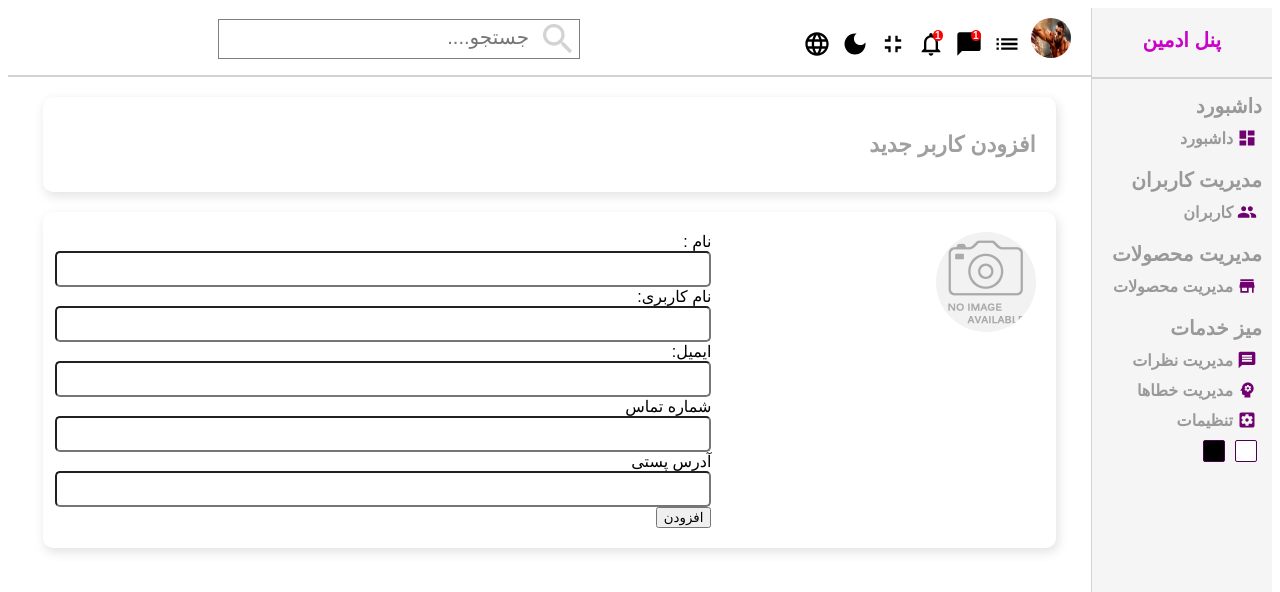
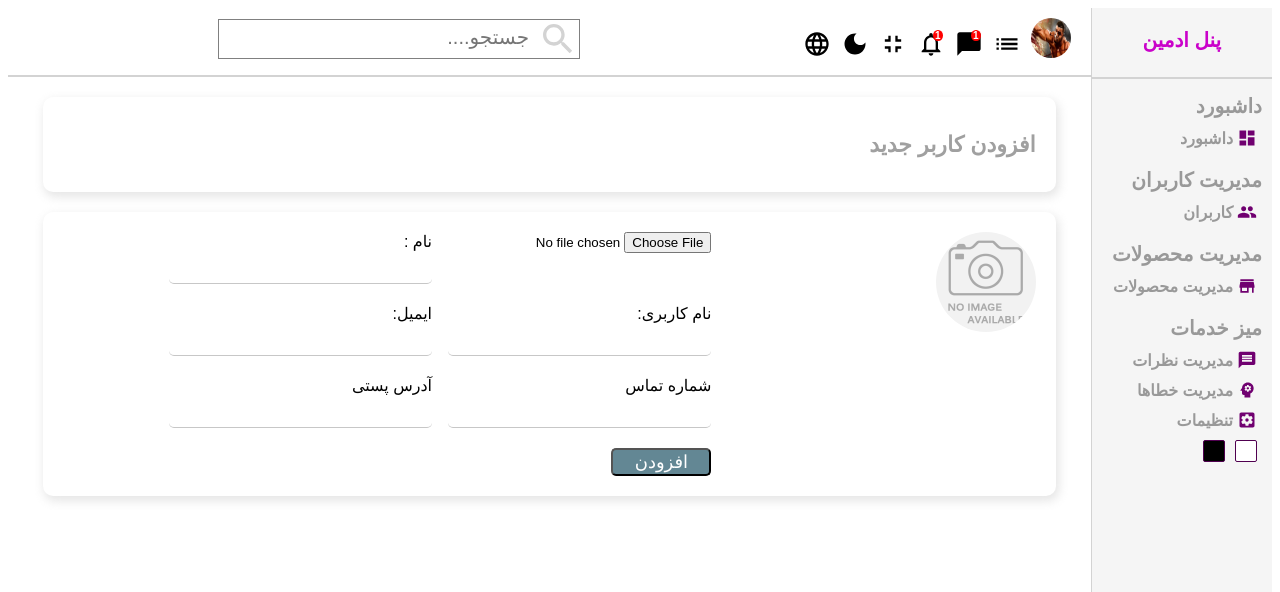
Before and after one commit to AmirHabibzadeh1377/ReactPanelAdmin, a React (Create React App) app: page /users/new in a window 1280 px wide. Shown: the top 592 px of the page. Built offline with nearby package versions, Linux system fonts and the light colour scheme.

Commit message:
changes in the new users form

```diff
--- a/src/pages/new/New.jsx
+++ b/src/pages/new/New.jsx
@@ -5,7 +5,7 @@ import noimage from '../../content/images/no-image-icon-15.png';
 import { useFormik } from 'formik';
 const New = () => {
   const validate = values => {
-    const error = [];
+    const error = {};
     if (!values.name) {
       error.name = "وارد کردن نام الزامی است";
     }
@@ -30,6 +30,8 @@ const New = () => {
     else if (values.phone.length < 11) {
       error.phone = "طول شماره تماس وارد شده کمتر از 11 کاراکتر می باشد";
     }
+
+    return error;
   }
   const formik = useFormik({
     initialValues: {
@@ -39,8 +41,9 @@ const New = () => {
       phone: "",
       zipcode: "",
     },
+    validate,
     onSubmit: values => {
-      alert(values);
+      console.log(values);
     },
   });
   return (
@@ -52,9 +55,21 @@ const New = () => {
           <h1 className='title'>افزودن کاربر جدید</h1>
         </div>
         <div className="bottom">
-          <div className="right"><img src={noimage} alt="" /></div>
+          <div className="right">
+            <img src={noimage} alt="" />
+          </div>
           <div className="left">
             <form onSubmit={formik.handleSubmit} className='newForm'>
+              <div className="formInput">
+                <img src="" alt="" />
+                <input type="file"
+                  id='name'
+                  name='name'
+                  onChange={formik.handleChange}
+                  onBlur={formik.handleBlur}
+                  value={formik.values.imageUrl} />
+              </div>
+          <div className='formInput'>
             <label htmlFor="name">نام :</label>
             <input type="text"
               className='filds'
@@ -64,8 +79,10 @@ const New = () => {
               onBlur={formik.handleBlur}
               value={formik.values.name}
             />
-              {formik.errors.name ? <div>{formik.errors.name}</div> : null}
+            {!formik.values.name ? <div className='error'>{formik.errors.name}</div> : null}
+          </div>
 
+          <div className="formInput">
             <label htmlFor="userName">نام کاربری:</label>
             <input
               className='filds'
@@ -75,8 +92,10 @@ const New = () => {
               onChange={formik.handleChange}
               onBlur={formik.handleBlur}
               value={formik.values.userName} />
-              {formik.values.userName ? <div>{formik.errors.userName}</div> : null}
+            {!formik.values.userName ? <div className='error'>{formik.errors.userName}</div> : null}
+          </div>
 
+          <div className="formInput">
             <label htmlFor="email">ایمیل:</label>
             <input
               className='filds'
@@ -85,9 +104,11 @@ const New = () => {
               name='email'
               onChange={formik.handleChange}
               onBlur={formik.handleBlur}
-              value={formik.values.email}/>
-              {!formik.values.email ? <div>{formik.errors.eamil}</div> : null}
+              value={formik.values.email} />
+            {!formik.values.email ? <div className='error'>{formik.errors.email}</div> : null}
+          </div>
 
+          <div className="formInput">
             <label htmlFor="phone">شماره تماس</label>
             <input
               type="text"
@@ -98,7 +119,9 @@ const New = () => {
               onBlur={formik.handleBlur}
               value={formik.values.phone}
             />
-              {!formik.values.phone ? <div>{formik.errors.phone}</div> : null}
+            {!formik.values.phone ? <div className='error'>{formik.errors.phone}</div> : null}
+          </div>
+          <div className="formInput">
 
             <label htmlFor="zipcode">آدرس پستی</label>
             <input
@@ -108,15 +131,16 @@ const New = () => {
               name='zipcode'
               onChange={formik.handleChange}
               onBlur={formik.handleBlur}
-              value={formik.values.zipcode}/>
-              {!formik.values.zipcode ? <div>{formik.errors.zipcode}</div>:null}
+              value={formik.values.zipcode} />
+            {!formik.values.zipcode ? <div className='error'>{formik.errors.zipcode}</div> : null}
 
+          </div>
           <button type='submit'>افزودن</button>
         </form>
       </div>
     </div>
-      </div>
-    </div>
+      </div >
+    </div >
   )
 }
 
--- a/src/pages/new/new.scss
+++ b/src/pages/new/new.scss
@@ -15,8 +15,8 @@
             margin: 2rem 3.5rem;
             display: flex;
 
-            .title{
-                color:rgb(160, 160, 160);
+            .title {
+                color: rgb(160, 160, 160);
                 font-size: 2.2rem;
             }
 
@@ -24,7 +24,7 @@
                 flex: 1;
                 font-size: 1.6rem;
 
-                img{
+                img {
                     width: 10rem;
                     height: 10rem;
                     border-radius: 50%;
@@ -36,13 +36,35 @@
             .left {
                 flex: 2;
                 font-size: 1.6rem;
-                .newForm{
+
+                .newForm {
                     width: 100%;
                     height: 100%;
-
-                    .filds{
-                        width: 100%;
-                        height: 3rem;
+                    display: flex;
+                    flex-wrap: wrap;
+                    gap: 2rem;
+                    .formInput {
+                        width: 40%;
+                        .filds{
+                            width: 100%;
+                            height: 3rem;
+                            outline: none;
+                            font-size: 1.6rem;
+                            border:transparent;
+                            border-bottom: .1rem rgba(179, 179, 179, 0.734) solid;
+                            border-bottom-right-radius :.5rem;
+                            border-bottom-left-radius :.5rem;
+                        }
+                    }
+                    .error{
+                        display: inline;
+                        color:red;                    }
+                    button{
+                        cursor:pointer;
+                        width: 10rem;
+                        background-color: rgb(99, 135, 148);
+                        color: white;
+                        font-size: 1.8rem;
                         border-radius: .5rem;
                     }
                 }
```
Lines whose indentation alone changed are shown as unchanged.
